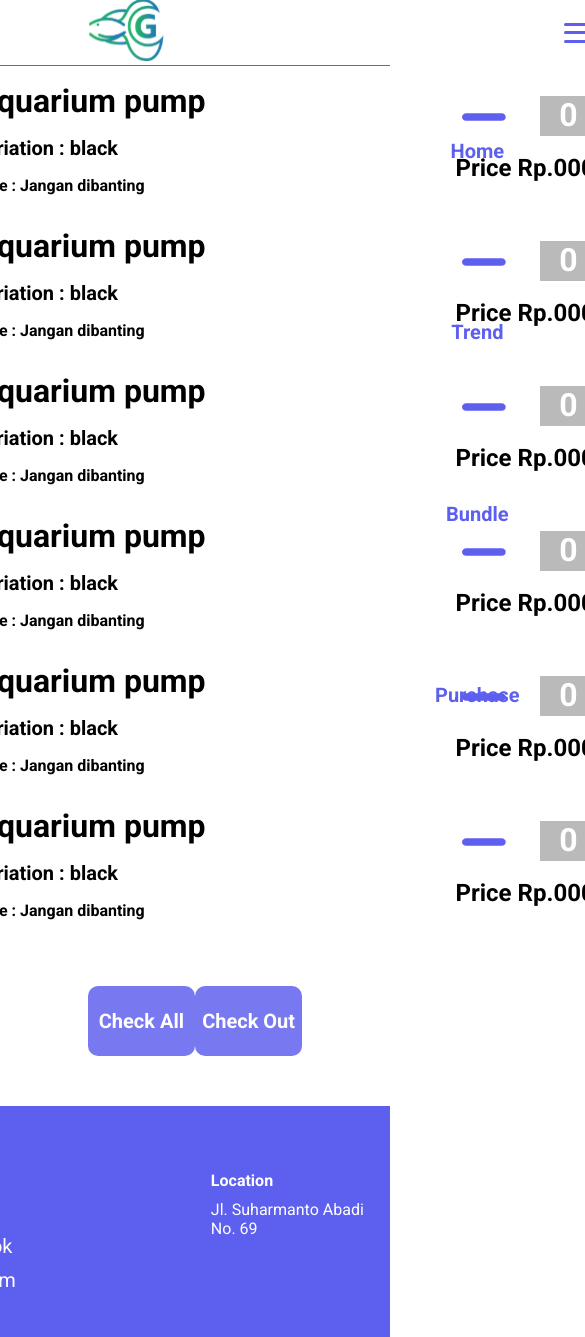
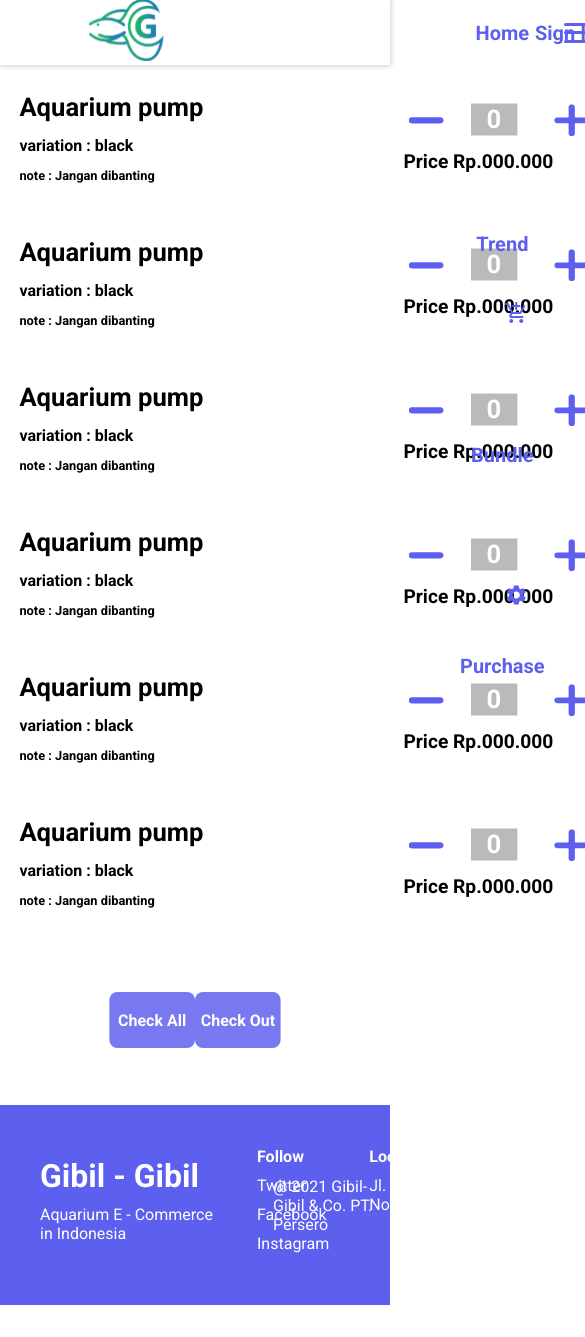
Before and after one commit to berlisuharmanto/gibil-gibil, a React (Create React App) app: page /cart in a window 390 px wide. Shown: the top 1337 px of the page, 585 px wide, since content can reach past the window. After the commit the page ends 1305 px from the top, so only its background shows below. Built offline with nearby package versions, Linux system fonts and the light colour scheme.

Commit message:
adding responsive design for laptop screen

```diff
--- a/src/components/CartItem.css
+++ b/src/components/CartItem.css
@@ -103,3 +103,9 @@
 .container-amount .amount-number {
   color: #fff;
 }
+
+@media screen and (max-width: 1366px) {
+  .container-items {
+    transform: scale(0.8);
+  }
+}
--- a/src/components/CartItem.js
+++ b/src/components/CartItem.js
@@ -11,6 +11,18 @@ function CartItem({
   removeIcon,
 }) {
   const [counter, setCounter] = useState(0);
+
+  const decrement = () => {
+    if (counter > 0) {
+      setCounter(counter - 1);
+    }
+  };
+
+  const increment = () => {
+    if (counter < 100) {
+      setCounter(counter + 1);
+    }
+  };
 
   return (
     <>
@@ -31,19 +43,13 @@ function CartItem({
             <div className="container-option">
               <div className="container-amount">
                 <div className="container-inline">
-                  <button
-                    onClick={() => setCounter(counter - 1)}
-                    className="amount-icon"
-                  >
+                  <button onClick={decrement} className="amount-icon">
                     <img src={minusIcon} />
                   </button>
                   <div className="amount-number">
                     <h1>{counter}</h1>
                   </div>
-                  <button
-                    onClick={() => setCounter(counter + 1)}
-                    className="amount-icon"
-                  >
+                  <button onClick={increment} className="amount-icon">
                     <img src={plusIcon} />
                   </button>
                   <button className="remove-icon">
--- a/src/components/CartItemButton.css
+++ b/src/components/CartItemButton.css
@@ -29,3 +29,9 @@
 .container-cart-btn button:hover {
   background-color: #5d5fef;
 }
+
+@media screen and (max-width: 1366px) {
+  .container-button-cart {
+    transform: scale(0.8);
+  }
+}
--- a/src/components/Footer.css
+++ b/src/components/Footer.css
@@ -2,14 +2,22 @@ footer {
   display: flex;
   flex-direction: row;
   background-color: #5d5fef;
-  justify-content: center;
+  align-items: center;
+  justify-content: space-between;
+  height: 200px;
 }
 
-.col {
+footer .col {
   display: flex;
-  padding: 60px 75px 30px 75px;
   color: #fff;
   font-size: 16px;
+}
+
+.footer-container {
+  display: flex;
+  flex-direction: row;
+  justify-content: space-between;
+  width: 70%;
 }
 
 .col ul {
@@ -26,14 +34,28 @@ ul li {
   color: #fff;
 }
 
+.col-01 {
+  display: flex;
+  align-items: center;
+}
+
 .col-01 b {
   font-size: 32px;
 }
 
 .col-06 {
-  padding-top: 100px;
+  display: flex;
+  align-items: center;
+  justify-content: center;
+  width: 30%;
 }
 
 .text-wrapper {
   width: 177px;
 }
+
+@media screen and (max-width: 1366px) {
+  footer a {
+    font-size: 16px;
+  }
+}
--- a/src/components/Footer.js
+++ b/src/components/Footer.js
@@ -1,11 +1,20 @@
 import React from "react";
-import { Link } from "react-router-dom";
+import { Link, useLocation } from "react-router-dom";
 import "./Footer.css";
 
 function Footer() {
+  const location = useLocation();
+
+  console.log(location.pathname);
+
+  if (location.pathname === "/signup") {
+    return null;
+  }
+
   return (
     <>
       <footer>
+        <div className="footer-container">
           <div className="col col-01">
             <ul>
               <li>
@@ -76,6 +85,7 @@ function Footer() {
               </li>
             </ul>
           </div>
+        </div>
         <div className="col col-06">@ 2021 Gibil-Gibil & Co. PT. Persero</div>
       </footer>
     </>
--- a/src/components/HeroCard.css
+++ b/src/components/HeroCard.css
@@ -380,3 +380,10 @@
 .hero_card_container .card_row02 .card_col03 a:hover {
   transform: scale(1.05);
 }
+
+@media screen and (max-width: 1366px) {
+  .hero_card_main {
+    margin: -160px 0;
+    transform: scale(0.8);
+  }
+}
--- a/src/components/HeroCarousel.css
+++ b/src/components/HeroCarousel.css
@@ -35,3 +35,13 @@
 .hero_carousel_container-01 .img-container:hover .img-hover {
   opacity: 1;
 }
+
+@media screen and (max-width: 1366px) {
+  .hero_carousel_container-01 .carousel-slider {
+    height: 230px;
+  }
+
+  .hero_carousel_container-01 .img-hover {
+    height: 192px;
+  }
+}
--- a/src/components/HeroSection.css
+++ b/src/components/HeroSection.css
@@ -37,7 +37,7 @@
   background-image: url("https://raw.githubusercontent.com/berlisuharmanto/Images-Assets/main/home_row02.png");
   flex-direction: row;
   text-align: center;
-  background-size: contain;
+  background-size: cover;
   background-repeat: no-repeat;
   padding-top: 72px;
   height: 475px;
@@ -92,3 +92,13 @@
   background-color: #5d5fef;
   color: #fff;
 }
+
+@media screen and (max-width: 1366px) {
+  .home_hero_row-01 {
+    height: 375px;
+  }
+
+  .home_hero_row-02 {
+    height: 375px;
+  }
+}
--- a/src/components/HeroSlider.css
+++ b/src/components/HeroSlider.css
@@ -69,3 +69,13 @@
 .hero_slider_container .carousel .control-dots {
   margin-bottom: 0;
 }
+
+@media screen and (max-width: 1366px) {
+  .carousel .control-dots .dot {
+    width: 60px;
+  }
+
+  .hero_slider_container .carousel-slider {
+    height: 150px;
+  }
+}
--- a/src/components/HeroVariation.css
+++ b/src/components/HeroVariation.css
@@ -49,3 +49,9 @@
 .hero_variation_main .variation_container .transaction button:hover {
   background-color: #5d5fef;
 }
+
+@media screen and (max-width: 1366px) {
+  .hero_variation_main .variation_container {
+    padding-right: 200px;
+  }
+}
--- a/src/components/Navbar.css
+++ b/src/components/Navbar.css
@@ -2,7 +2,7 @@ nav {
   top: 0;
   display: flex;
   position: sticky;
-  border-bottom: 0.1px solid #5d5fef;
+  box-shadow: 0px 0px 5px 1px rgba(0, 0, 0, 0.2);
   justify-content: center;
   font-size: 24px;
   font-weight: 700;
@@ -16,14 +16,17 @@ nav ul {
   margin: auto;
 }
 
-nav a {
+nav a,
+.nav-links {
   padding: 18px 30px;
+  height: 100%;
   text-decoration: none;
   color: #5d5fef;
 }
 
 nav li {
   padding: 18px 0;
+  height: 100%;
 }
 
 .navbar-container {
@@ -43,7 +46,6 @@ nav li {
 }
 
 .button-links {
-  margin-left: 225px;
   transition: 0.2s;
 }
 
@@ -57,10 +59,15 @@ nav li {
   color: #fff;
 }
 
-li .nav-links:hover {
+nav li .nav-links:hover {
   background-color: #a5a6f6;
   color: #fff;
   transition: 0.2s;
+}
+
+.nav_right_container {
+  display: flex;
+  flex-direction: row;
 }
 
 .menu-toggle {
@@ -113,8 +120,15 @@ li .nav-links:hover {
   display: none;
 }
 
+@media screen and (max-width: 1366px) {
+  nav li a {
+    font-size: 24px;
+    padding: 0 15px;
+  }
+}
+
 @media screen and (max-width: 900px) {
-  li a {
+  nav li a {
     font-size: 20px;
     padding: 0 5px;
   }
@@ -126,16 +140,12 @@ li .nav-links:hover {
 
 @media screen and (max-width: 768px) {
   nav ul {
-    margin-left: 15px;
+    margin-left: 5px;
   }
 
-  li a {
+  nav li a {
     font-size: 20px;
     padding: 0 5px;
-  }
-
-  .button-links {
-    padding-left: 40px;
   }
 }
 
--- a/src/components/Navbar.js
+++ b/src/components/Navbar.js
@@ -1,8 +1,15 @@
-import React, { useEffect } from "react";
+import React, { useEffect, useState } from "react";
 import { NavLink, Link, useLocation } from "react-router-dom";
 import "./Navbar.css";
 
-function navbar() {
+function Navbar() {
+  const location = useLocation();
+
+  console.log(location.pathname);
+
+  if (location.pathname === "/signin" || location.pathname === "/signup") {
+    return null;
+  }
   return (
     <>
       <nav>
@@ -53,6 +60,7 @@ function navbar() {
             </ul>
           </div>
 
+          <div className="nav_right_container">
             <ul>
               <li className="nav-button">
                 <Link className="button-links" to="/signin">
@@ -70,6 +78,7 @@ function navbar() {
                 </Link>
               </li>
             </ul>
+          </div>
           <div className="menu-toggle">
             <input type="checkbox" />
             <span></span>
@@ -82,4 +91,4 @@ function navbar() {
   );
 }
 
-export default navbar;
+export default Navbar;
```
Also changed, not shown: 1 other file (tests, documents, lock files or other folders). Lines whose indentation alone changed are shown as unchanged.
